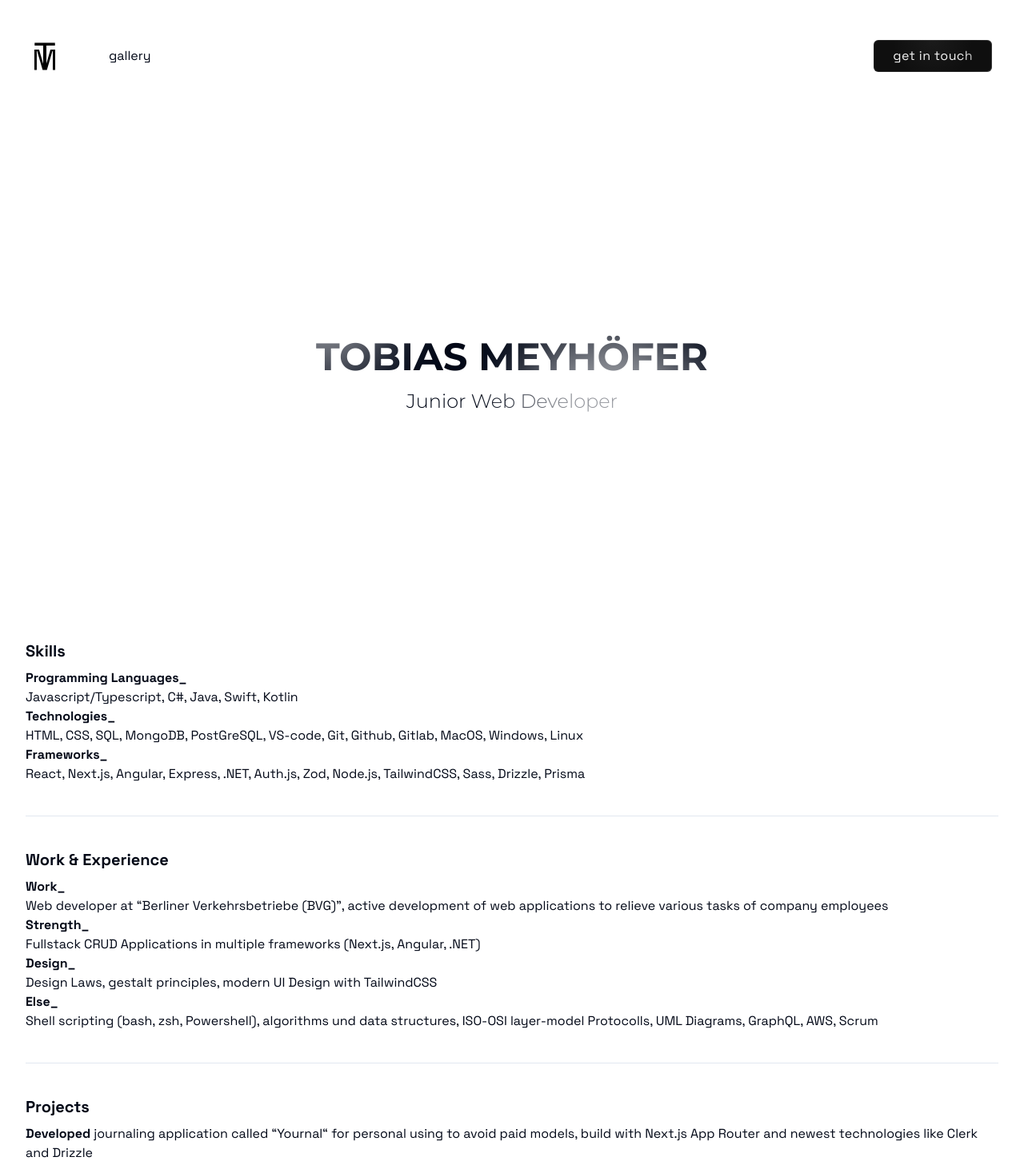
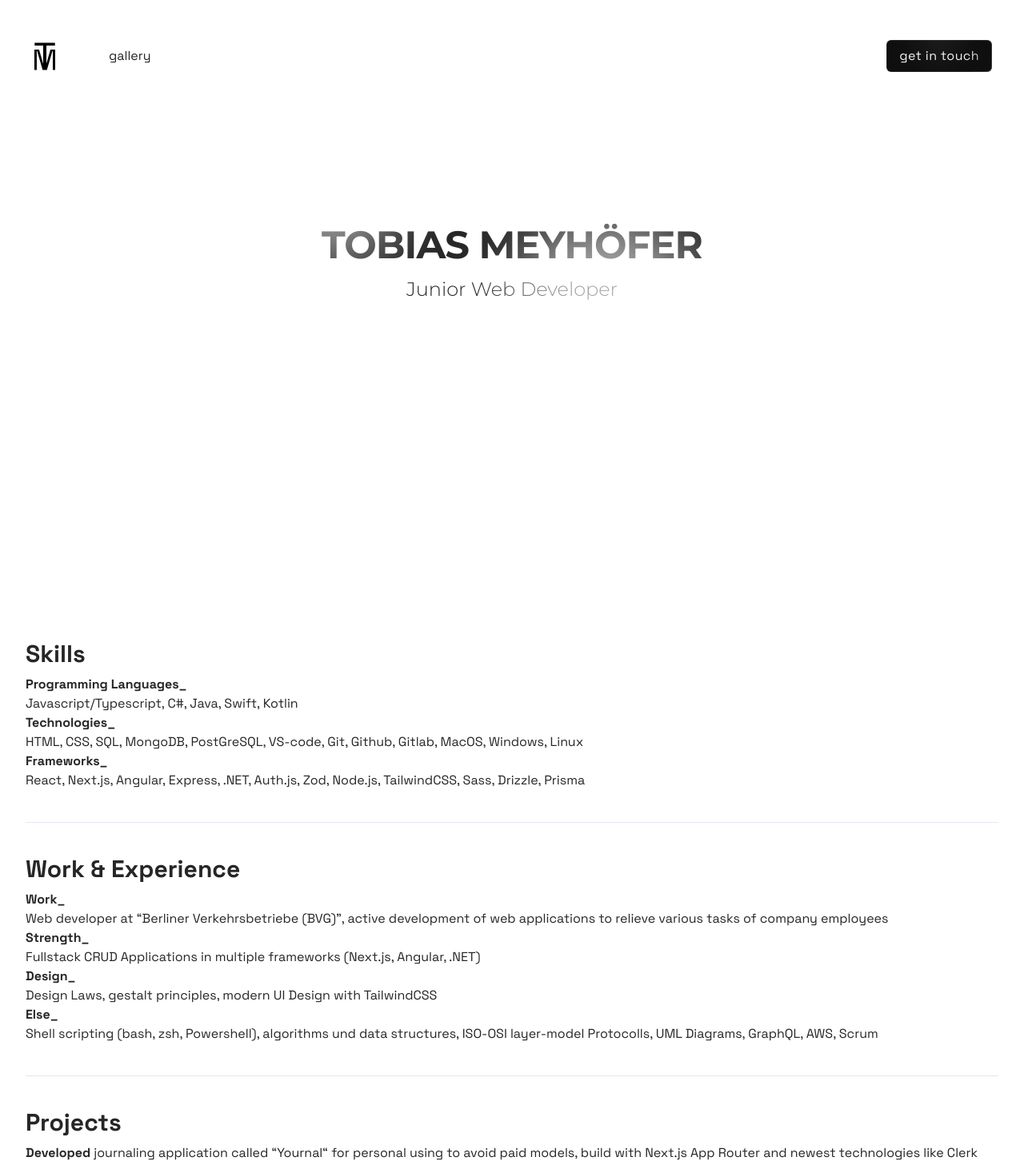
Before and after one commit to tobiasmeyhoefer/my-website-next, a Next.js app: page / in a window 1280 px wide. Shown: the top 1457 px of the page at 80% size. Built offline with nearby package versions, Linux system fonts and the light colour scheme.

Commit message:
added a lot

```diff
--- a/app/globals.css
+++ b/app/globals.css
@@ -1,6 +1,12 @@
 @tailwind base;
 @tailwind components;
 @tailwind utilities;
+
+*{
+  box-sizing: border-box;
+  margin: 0;
+  padding: 0;
+}
 
 :root {
   --radial-gradient-background: 250, 250, 250;
--- a/app/layout.tsx
+++ b/app/layout.tsx
@@ -30,7 +30,7 @@ export default function RootLayout({
     <html lang="en" className="h-full">
       <body
         className={cn(
-          "min-h-screen h-0 overflow-x-hidden font-space_grotesk antialiased",
+          "h-0 min-h-screen overflow-x-hidden font-space_grotesk text-neutral-800 antialiased",
           montserrat.variable,
           space_grotesk.variable,
         )}
@@ -40,10 +40,10 @@ export default function RootLayout({
             <Navigation></Navigation>
           </div>
         </header>
-        <main className="min-h-[calc(100vh-220px)] flex justify-center">
+        <main className="flex min-h-[calc(100vh-180px)] justify-center">
           <div className="w-full max-w-[1800px] px-8">{children}</div>
         </main>
-        <footer className="h-20 w-full bg-neutral-900 py-2 text-center flex items-center justify-center text-neutral-400">
+        <footer className="flex h-10 w-full items-center justify-center bg-neutral-900 text-center text-neutral-400">
           This page is currently under construction
         </footer>
         <Toaster />
--- a/app/page.tsx
+++ b/app/page.tsx
@@ -1,25 +1,29 @@
 import TestAnimation from "@/components/animations/test-animation";
+import { TypingEffect } from "@/components/animations/typing-effect";
 
 export default function Home() {
   return (
     <>
       {/* <FlyingInformations/> */}
       {/* <HeroSection/> */}
+      {/* <TestAnimation> */}
       <TestAnimation>
         <section className="flex h-[calc(100vh-140px)] items-center justify-center">
-          <div className="relative flex flex-col items-center justify-center">
-            <p className="mb-2 font-montserrat text-2xl font-bold lg:text-5xl xl:mb-4 2xl:text-8xl">
+          <div className="relative flex -translate-y-[140px] flex-col items-center justify-center">
+            {/* <p className="mb-2 font-montserrat text-2xl font-bold lg:text-5xl xl:mb-4 2xl:text-8xl">
               TOBIAS MEYHÖFER
-            </p>
+            </p> */}
+            <TypingEffect />
             <p className="font-montserrat text-sm font-light lg:text-2xl 2xl:text-5xl">
               Junior Web Developer
             </p>
             <div className="absolute -bottom-[140%] -right-[10%] h-20 w-20 rounded-full bg-white opacity-80 blur-2xl lg:h-60 lg:w-60 lg:opacity-60 xl:-right-[0%] 2xl:h-80 2xl:w-80"></div>
             <div className="absolute -left-[14%] -top-[120%] h-20 w-20 rounded-full bg-white opacity-80 blur-2xl lg:h-40 lg:w-40 lg:opacity-60 2xl:h-60 2xl:w-60"></div>
+            {/* <div className="absolute left-[-30%] top-[240%] h-40 w-40 rounded-full bg-black opacity-80 blur-3xl lg:h-60 lg:w-60 lg:opacity-40 2xl:h-60 2xl:w-60"></div> */}
           </div>
         </section>
         <section className="mb-10">
-          <h2 className="mb-2 text-xl font-bold">Skills</h2>
+          <h2 className="mb-2 text-3xl font-bold">Skills</h2>
           <h3 className="font-bold">Programming Languages_</h3>
           <p>Javascript/Typescript, C#, Java, Swift, Kotlin</p>
           <h3 className="font-bold">Technologies_ </h3>
@@ -33,7 +37,7 @@ export default function Home() {
             TailwindCSS, Sass, Drizzle, Prisma
           </p>
           <hr className="my-10" />
-          <h2 className="mb-2 text-xl font-bold">Work & Experience</h2>
+          <h2 className="mb-2 text-3xl font-bold">Work & Experience</h2>
           <h3 className="font-bold">Work_</h3>
           <p>
             Web developer at “Berliner Verkehrsbetriebe (BVG)”, active
@@ -56,7 +60,7 @@ export default function Home() {
             AWS, Scrum
           </p>
           <hr className="my-10" />
-          <h2 className="mb-2 text-xl font-bold">Projects</h2>
+          <h2 className="mb-2 text-3xl font-bold">Projects</h2>
           <p>
             <span className="font-bold">Developed</span> journaling application
             called “Yournal“ for personal using to avoid paid models, build with
@@ -82,7 +86,7 @@ export default function Home() {
             Kotlin with the new Jetpack-Compose Framework
           </p>
           <hr className="my-10" />
-          <h2 className="mb-2 text-xl font-bold">Else</h2>
+          <h2 className="mb-2 text-3xl font-bold">Else</h2>
           <h3 className="font-bold">Languages_</h3>
           <p>
             German (native), English (fluent), Danish (basics), Turkish (basics)
@@ -99,6 +103,7 @@ export default function Home() {
           </p>
         </section>
       </TestAnimation>
+      {/* </TestAnimation> */}
       {/* <CVSection/>
       <Skills/> */}
       {/* <BentoSection/> */}
--- /dev/null
+++ b/components/animations/typing-effect.tsx
@@ -0,0 +1,30 @@
+"use client";
+
+import React from "react";
+
+export function TypingEffect() {
+  const text = "TOBIAS MEYHÖFER";
+  const [displayedText, setDisplayedText] = React.useState("");
+  const [i, setI] = React.useState(0);
+
+  React.useEffect(() => {
+    const typingEffect = setInterval(() => {
+      if (i < text.length) {
+        setDisplayedText((prevState) => prevState + text.charAt(i));
+        setI(i + 1);
+      } else {
+        clearInterval(typingEffect);
+      }
+    }, 200);
+
+    return () => {
+      clearInterval(typingEffect);
+    };
+  }, [i]);
+
+  return (
+    <h1 className="mb-2 text-center font-montserrat text-2xl font-bold tracking-[-0.02em] drop-shadow-sm md:text-7xl md:leading-[5rem] lg:text-5xl xl:mb-4 2xl:text-8xl">
+      {displayedText ? displayedText : "TOBIAS MEYHÖFER"}
+    </h1>
+  );
+}
--- a/components/ui/contact-form.tsx
+++ b/components/ui/contact-form.tsx
@@ -53,7 +53,7 @@ const ContactForm = () => {
       <Form {...form}>
         <form
           onSubmit={form.handleSubmit(onSubmit)}
-          className="space-y-8 rounded-lg p-6 shadow-lg max-w-[800px] w-full"
+          className="space-y-8 rounded-lg p-6 shadow-2xl max-w-[800px] w-full"
         >
           <FormField
             control={form.control}
--- a/components/ui/shiny-button.tsx
+++ b/components/ui/shiny-button.tsx
@@ -27,7 +27,7 @@ const ShinyButton = () => {
             mass: 0.1,
           },
         }}
-        className="radial-gradient relative rounded-md px-6 py-2"
+        className="radial-gradient relative rounded-md px-4 py-2 hover:bg-neutral-800 transition-colors"
       >
         <span className="linear-mask relative block h-full w-full tracking-wide text-neutral-100">
           get in touch
```
Also changed, not shown: app/_components/Navigation/Navigation.tsx (+1 -1 lines).
